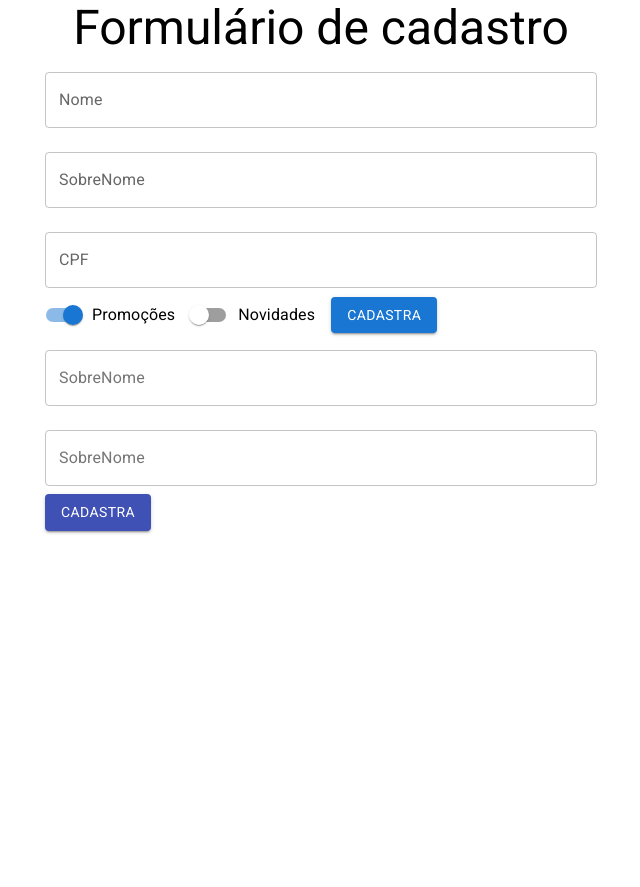
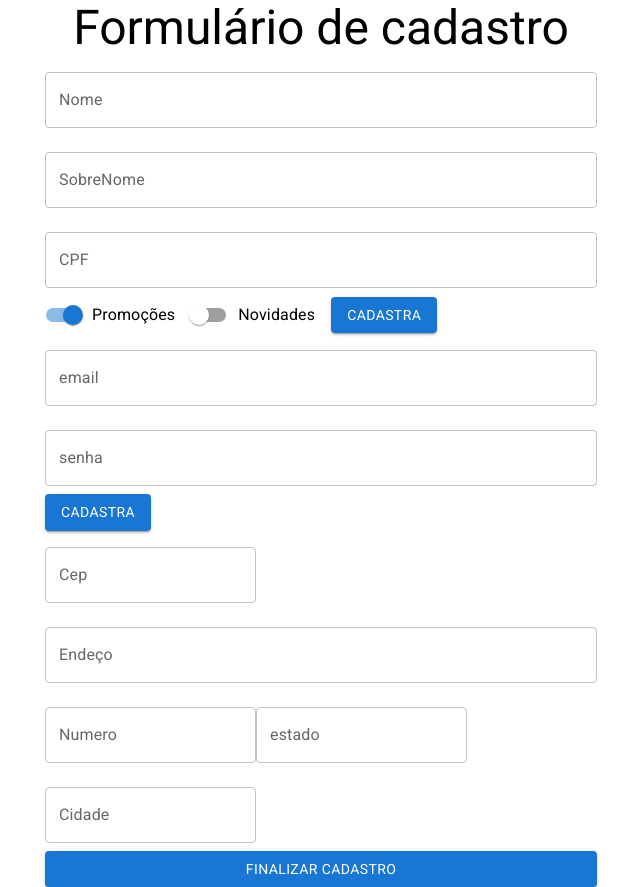
Before and after one commit to BarbaraPSousa/react-uma-abordagem-moderna, a React (Create React App) app: page / in a window 1280 px wide. Shown: the whole page, without its empty margins (319-959 px from the left). Before the commit the page ends 800 px from the top, so only its background shows below. Built offline with nearby package versions, Linux system fonts and the light colour scheme.

Commit message:
Criando formulários

```diff
--- /dev/null
+++ b/src/components/FormularioCadastro/DadosEntrega.jsx
@@ -0,0 +1,55 @@
+import { Button, TextField } from '@material-ui/core'
+import React, { Component } from 'react'
+
+function DadosEntrega() {
+  return (
+    <form>
+      <TextField
+        id="cep"
+        label="Cep"
+        type="number"
+        variant="outlined"
+        margin="normal"
+      />
+
+      <TextField
+        id="endereço"
+        label="Endeço"
+        type="text"
+        variant="outlined"
+        margin="normal"
+        fullWidth
+      />
+
+      <TextField
+        id="numero"
+        label="Numero"
+        type="number"
+        variant="outlined"
+        margin="normal"
+      />
+
+      <TextField
+        id="estado"
+        label="estado"
+        type="text"
+        variant="outlined"
+        margin="normal"
+      />
+
+      <TextField
+        id="cidade"
+        label="Cidade"
+        type="text"
+        variant="outlined"
+        margin="normal"
+      />
+
+      <Button type="submit" variant="contained" color="primary" fullWidth>
+        Finalizar cadastro
+      </Button>
+    </form>
+  )
+}
+
+export default DadosEntrega
--- a/src/components/FormularioCadastro/DadosUsuarios.jsx
+++ b/src/components/FormularioCadastro/DadosUsuarios.jsx
@@ -8,7 +8,6 @@
         id="email"
         label="email"
         type="email"
-        label="SobreNome"
         variant="outlined"
         margin="normal"
         fullWidth
@@ -17,7 +16,6 @@
         id="senha"
         label="senha"
         type="password"
-        label="SobreNome"
         variant="outlined"
         margin="normal"
         fullWidth
--- a/src/components/FormularioCadastro/FormularioCadastro.jsx
+++ b/src/components/FormularioCadastro/FormularioCadastro.jsx
@@ -1,4 +1,5 @@
 import React, { useState } from 'react'
+import DadosEntrega from './DadosEntrega'
 import DadosPessoais from './DadosPessoais'
 import DadosUsuario from './DadosUsuarios'
 
@@ -7,6 +8,7 @@
     <>
       <DadosPessoais aoEnviar={aoEnviar} validarCpf={validarCpf} />
       <DadosUsuario />
+      <DadosEntrega />
     </>
   )
 }
```
